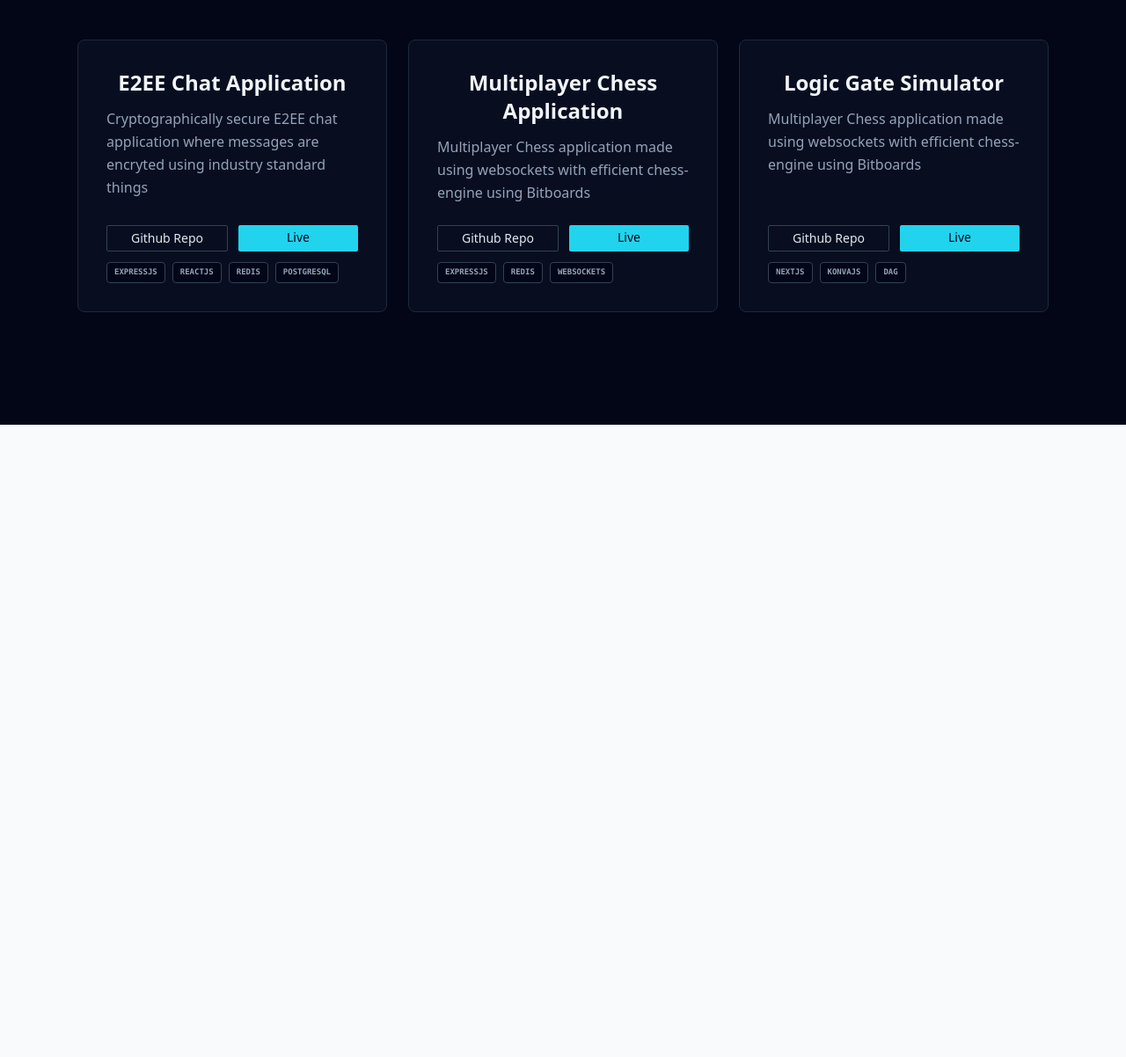
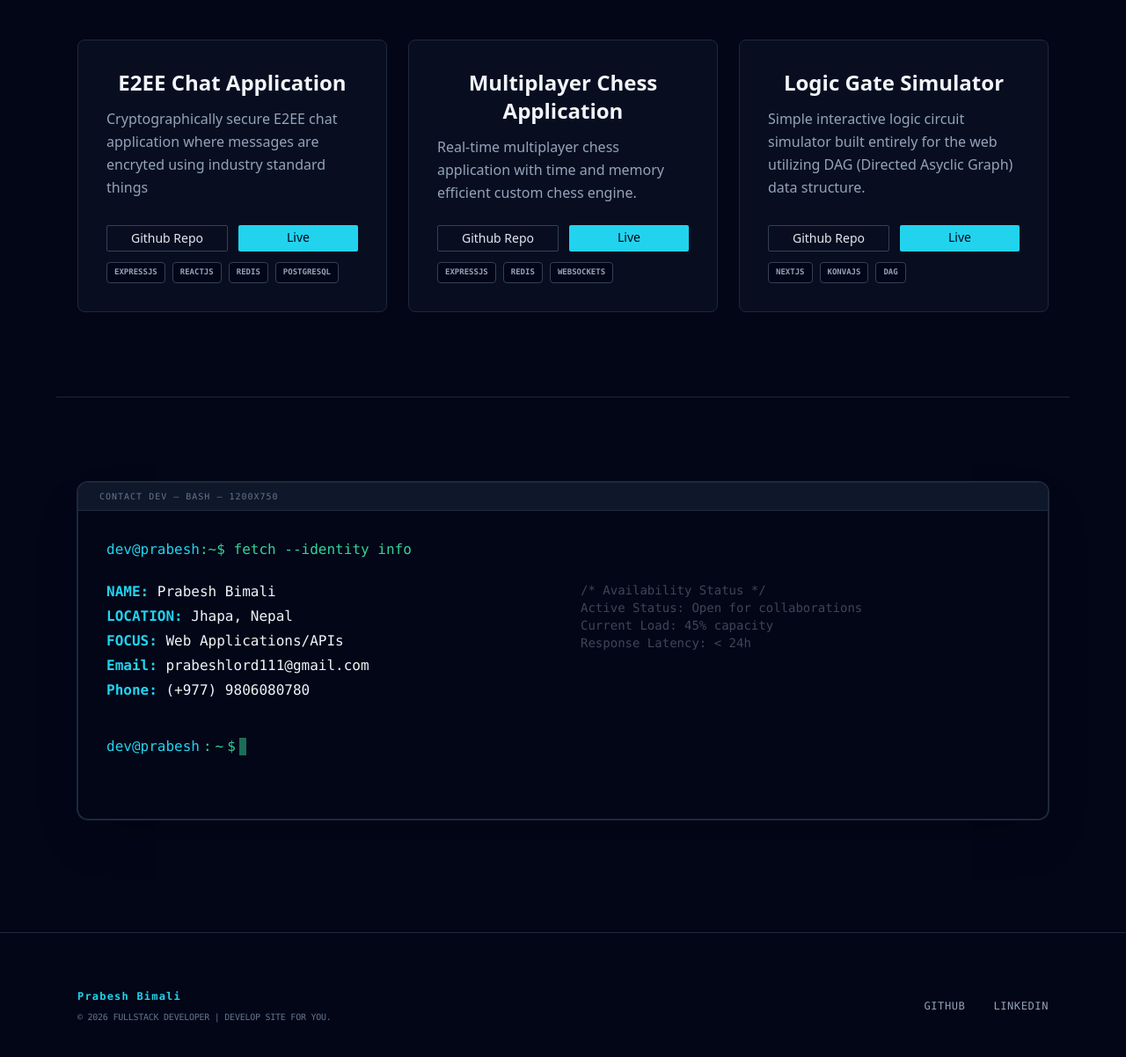
Before and after one commit to PrabeshBimali/PrabeshBimali.github.io, a plain HTML site: page index.html in a window 1280 px wide. Shown: the part 734-1936 px from the top of the page at 88% size. Before the commit the page ends 1217 px from the top, so only its background shows below. Drawn offline with nearby package versions, Linux system fonts and the light colour scheme.

Commit message:
basic structure of main page complete

```diff
--- /dev/null
+++ b/components/footer.js
@@ -0,0 +1,32 @@
+class MyFooter extends HTMLElement {
+  connectedCallback() {
+    this.innerHTML=/* html */ `
+      <footer class="bg-slate-950 border-t border-slate-800">
+        <div class="max-w-6xl mx-auto py-16 px-6 flex flex-col md:flex-row justify-between items-center gap-8">
+          <div class="flex flex-col gap-2">
+            <div class="flex items-center gap-2">
+              <span class="font-mono text-xs tracking-widest text-cyan-400 font-bold">Prabesh Bimali</span>
+            </div>
+            <p class="font-mono text-[10px] text-slate-500 uppercase tracking-tight">© 2026 Fullstack Developer | Develop site for you.</p>
+          </div>
+          <div class="flex gap-8">
+            <a
+              class="font-mono text-xs uppercase tracking-wider text-slate-400 hover:text-cyan-400 transition-colors"
+              href="https://github.com/PrabeshBimali"
+            >
+              GitHub
+            </a>
+            <a
+              class="font-mono text-xs uppercase tracking-wider text-slate-400 hover:text-cyan-400 transition-colors"
+              href="https://linkedin.com/in/prabesh-bimali"
+            >
+              LinkedIn
+            </a>
+          </div>
+        </div>
+      </footer>
+    `
+  }
+}
+
+customElements.define("my-footer", MyFooter)
--- a/components/navbar.js
+++ b/components/navbar.js
@@ -4,10 +4,10 @@ class MyNavbar extends HTMLElement {
       <div class="bg-slate-950/80 border-b border-slate-800 backdrop-blur-md fixed top-0 w-full z-50">
         <div class="flex-grow container flex justify-between mx-auto px-4 md:px-8 lg:px-16 py-5 items-center">
           <div class="">
-            <span class="font-semibold text-2xl">
+            <span class="font-semibold text-2xl text-cyan-400">
               Prabesh
             </span>
-            <span class="text-xl text-yellow-500">
+            <span class="text-xl text-slate-400">
               Bimali
             </span>
           </div>
@@ -15,9 +15,8 @@ class MyNavbar extends HTMLElement {
             <div>
               <div class="hidden gap-8 text-xl text-slate-400 md:flex">
                 <a href ="#projects" class="inline-block hover:text-cyan-400">Projects</a>
-                <a href ="/" class="hover:text-cyan-400">Blogs</a>
-                <a href ="/" class="hover:text-cyan-400">Contact</a>
-                <a href="/resume" class="hover:text-cyan-400">Resume</a>
+                <a href ="#" class="hover:text-cyan-400">Blogs</a>
+                <a href ="#contact" class="hover:text-cyan-400">Contact</a>
               </div>
             </div>
             <div class="flex md:hidden text-white">
--- a/index.html
+++ b/index.html
@@ -40,17 +40,23 @@
               Architecting distributed backends and high-performance APIs with a focus on reliability, concurrency, and technical excellence.
           </p>
           <div class="flex flex-wrap justify-center gap-5">
-            <button class="bg-cyan-400 text-slate-950 px-5 py-3 rounded-sm hover:bg-cyan-300 transition-all">
+            <a
+              class="cursor-pointer bg-cyan-400 text-slate-950 px-5 py-3 rounded-sm hover:bg-cyan-300 transition-all"
+              href="#contact"
+            >
               Contact Me
-            </button>
-            <button class="border border-slate-700 text-slate-200 px-5 py-3 rounded-sm hover:bg-slate-900 transition-all">
-              View Repository
-            </button>
+            </a>
+            <a
+              class="cursor-pointer border border-slate-700 text-slate-200 px-5 py-3 rounded-sm hover:bg-slate-900 transition-all"
+              href="/resume"
+            >
+              View Resume
+            </a>
           </div>
         </div>
       </section>
 
-      <section id="projects" class="py-24 max-w-6xl mx-auto px-6">
+      <section id="projects" class="py-24 max-w-6xl mx-auto px-6 border-b border-slate-800">
         <div class="flex flex-col md:flex-row justify-between items-baseline mb-12 gap-4">
           <div>
             <h2 class="text-3xl font-bold text-cyan-400 mb-2 font-mono">Projects</h2>
@@ -61,16 +67,17 @@
           </div>
         </div>
         <div class="grid grid-cols-1 md:grid-cols-2 lg:grid-cols-3 gap-6">
-        <!-- Card 1 -->
           <project-card
             title="E2EE Chat Application"
             description="Cryptographically secure E2EE chat application where messages are encryted using industry standard things"
             techs="Expressjs, Reactjs, Redis, PostgreSQL"
+            live-link="https://secure-chat-frontend-lemon.vercel.app/"
+            repo-link="https://github.com/PrabeshBimali/secure-chat-frontend"
           >
           </project-card>
           <project-card
             title="Multiplayer Chess Application"
-            description="Multiplayer Chess application made using websockets with efficient chess-engine using Bitboards"
+            description="Real-time multiplayer chess application with time and memory efficient custom chess engine."
             techs="Expressjs, Redis, websockets"
             live-link="https://multiplayer-chess-five.vercel.app/"
             repo-link="https://github.com/PrabeshBimali/multiplayer-chess"
@@ -78,13 +85,46 @@
           </project-card>
           <project-card
             title="Logic Gate Simulator"
-            description="Multiplayer Chess application made using websockets with efficient chess-engine using Bitboards"
+            description="Simple interactive logic circuit simulator built entirely for the web utilizing DAG (Directed Asyclic Graph) data structure."
             techs="Nextjs, Konvajs, DAG"
+            live-link="https://simple-logicgates-sim-psi.vercel.app/"
+            repo-link="https://github.com/PrabeshBimali/Simple-Logic-Gates-Simulator"
           >
           </project-card>
         </div>
-      </div>
-</section>
-    </main-layout>
+      </section>
+
+      <section id="contact" class="py-24 max-w-6xl mx-auto px-6">
+        <div class="w-full bg-slate-950 rounded-xl border border-slate-800 shadow-2xl overflow-hidden ring-1 ring-slate-800">
+          <div class="bg-slate-900 px-6 py-2 border-b border-slate-800">
+            <div class="text-slate-500 font-mono text-[10px] tracking-widest uppercase">CONTACT DEV — bash — 1200x750</div>
+          </div>
+          <div class="p-8 font-mono text-emerald-400 min-h-[350px]">
+            <div class="mb-6">
+              <span class="text-cyan-400">dev@prabesh</span>:<span class="text-emerald-400">~</span>$ fetch --identity info
+            </div>
+          <div class="mb-10 grid grid-cols-1 md:grid-cols-2 gap-10 text-slate-100">
+            <div class="space-y-1">
+              <p><span class="text-cyan-400 font-bold">NAME:</span> Prabesh Bimali</p>
+              <p><span class="text-cyan-400 font-bold">LOCATION:</span> Jhapa, Nepal</p>
+              <p><span class="text-cyan-400 font-bold">FOCUS:</span> Web Applications/APIs</p>
+              <p><span class="text-cyan-400 font-bold">Email:</span> prabeshlord111@gmail.com</p>
+              <p><span class="text-cyan-400 font-bold">Phone:</span> (+977) 9806080780</p>
+            </div>
+          <div class="opacity-40 text-slate-400 text-sm">
+            <p>/* Availability Status */</p>
+            <p>Active Status: Open for collaborations</p>
+            <p>Current Load: 45% capacity</p>
+            <p>Response Latency: &lt; 24h</p>
+          </div>
+        </div>
+        <div class="flex items-center gap-1">
+          <span class="text-cyan-400">dev@prabesh</span>:<span class="text-emerald-400">~</span>$
+          <span class="animate-pulse inline-block w-2 h-5 bg-emerald-400 align-middle"></span>
+        </div>
+        </div>
+            </div>
+      </section>
+     </main-layout>
   </body>
 </html>
--- a/layouts/mainLayout.js
+++ b/layouts/mainLayout.js
@@ -1,4 +1,5 @@
 import "../components/navbar.js"
+import "../components/footer.js"
 
 class MainLayout extends HTMLElement {
   connectedCallback() {
@@ -12,6 +13,9 @@ class MainLayout extends HTMLElement {
              ${this.innerHTML}
           </div>
         </main>
+
+        <my-footer>
+        </my-footer>
       </div>
     `;
   }
```
